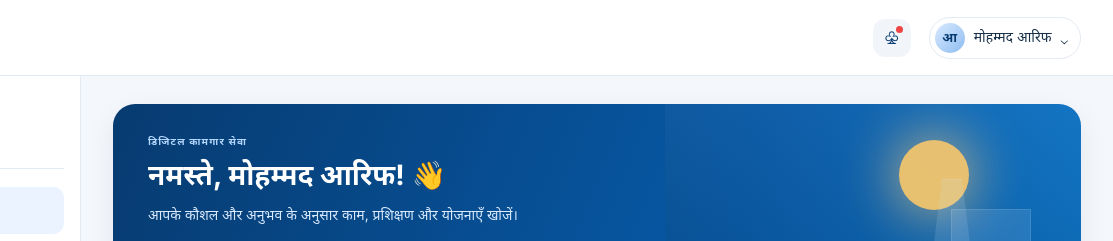
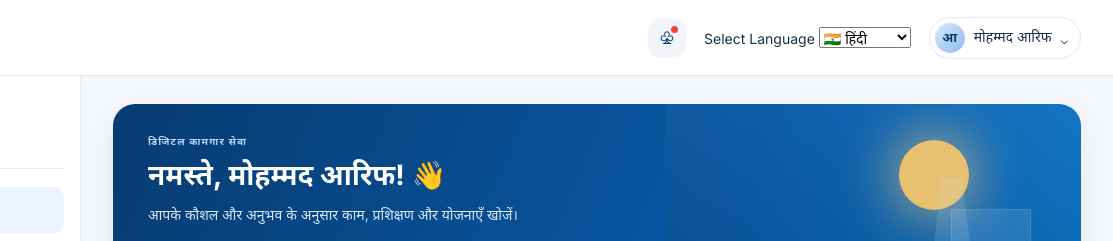
Before and after one commit to perfectcomputerakl-arch/shramsetu, a plain HTML site: page index.html in a window 1280 px wide. Shown: the top 241 px of the page, 167-1280 px from the left. Drawn offline with Linux system fonts and the light colour scheme.

Commit message:
Update index.html

```diff
--- a/index.html
+++ b/index.html
@@ -17,7 +17,17 @@
         <span><strong>श्रमसेतु</strong><small>श्रमिक से सेवा तक</small></span>
       </a>
       <div class="top-actions">
-        <button class="icon-btn" id="notificationBtn" title="सूचनाएँ" aria-label="सूचनाएँ">♧<i class="dot"></i></button>
+        <button class="icon-btn" id="notificationBtn" title="सूचनाएँ" aria-label="सूचनाएँ">♧<i class="dot"></i></button><div class="language-control">
+  <label for="languageSelect" class="sr-only">Select Language</label>
+  <select id="languageSelect" aria-label="Select Language">
+    <option value="hi">🇮🇳 हिंदी</option>
+    <option value="en">🇬🇧 English</option>
+    <option value="mr">मराठी</option>
+    <option value="ur">اردو</option>
+    <option value="gu">ગુજરાતી</option>
+    <option value="bn">বাংলা</option>
+  </select>
+        </div>
         <button class="user-chip" id="profileQuick"><span class="avatar small">आ</span><span class="user-name">मोहम्मद आरिफ</span>⌄</button>
       </div>
     </header>
```
